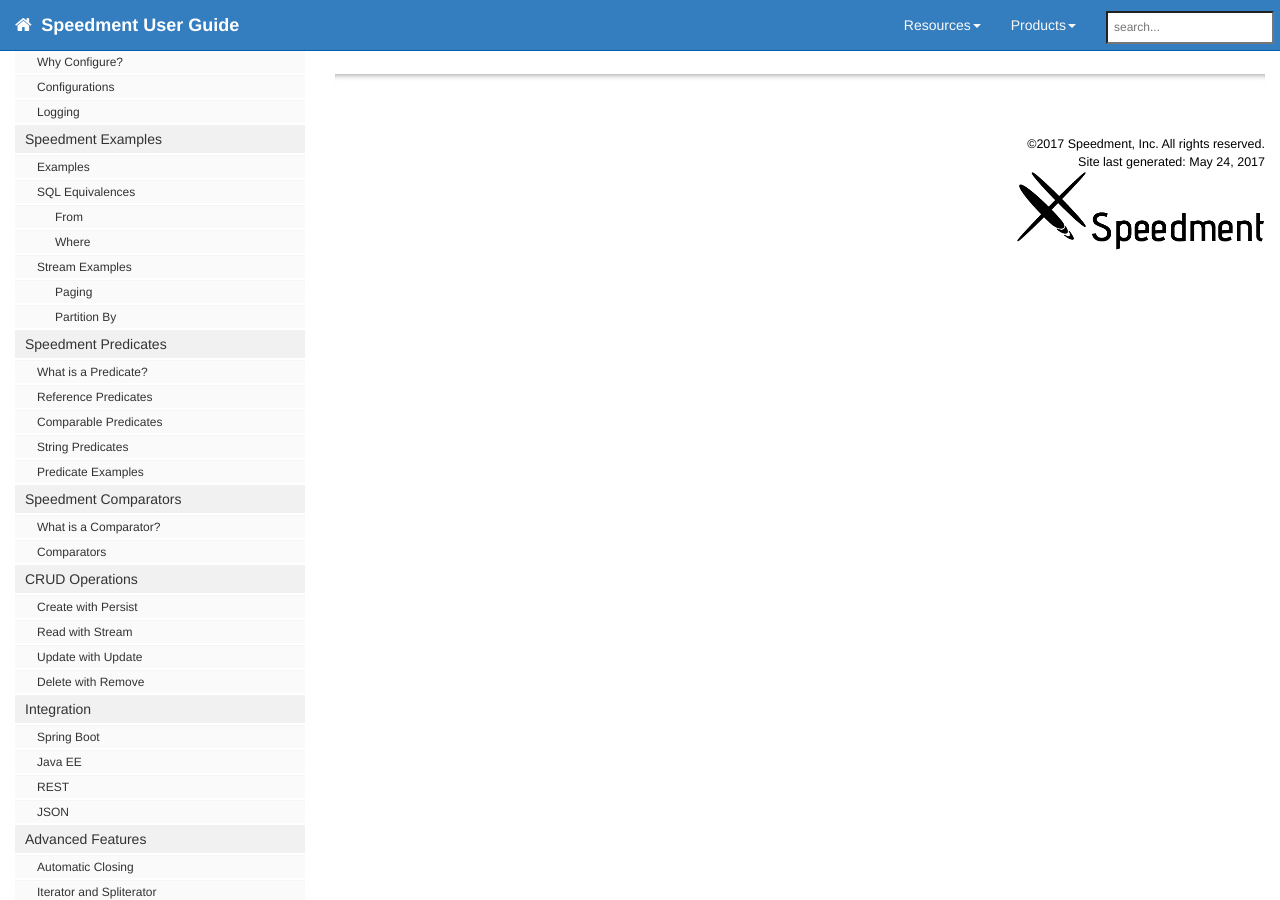
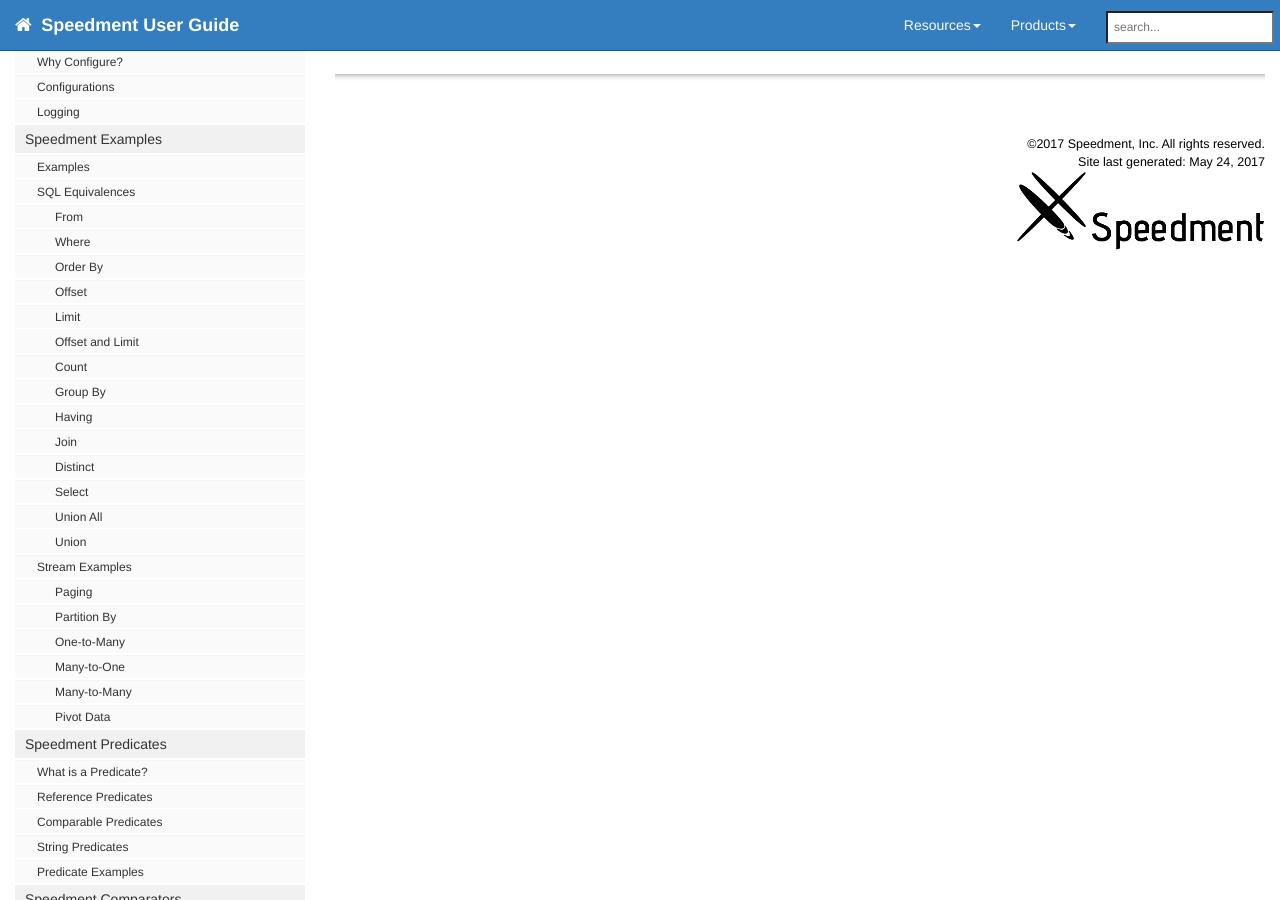
Before and after one commit to speedment/speedment-doc, a Jekyll site: the page built from index.md, in a window 1280 px wide and 900 px high, scrolled down 424 px. Built offline with Jekyll 4.4.1, drawn with Linux system fonts in a browser that asks for light colours; nearby versions of some CDN libraries; comment, search, counter and statistics services are not loaded; some of the changed lines change nothing that is shown.

Commit message:
finish submenu

```diff
--- a/_data/sidebars/mydoc_sidebar.yml
+++ b/_data/sidebars/mydoc_sidebar.yml
@@ -128,6 +128,66 @@
               output: web, pdf
               type: homepage
 
+            - title: Order By
+              url: speedment_examples.html#order-by
+              output: web, pdf
+              type: homepage
+
+            - title: Offset
+              url: speedment_examples.html#offset
+              output: web, pdf
+              type: homepage
+
+            - title: Limit
+              url: speedment_examples.html#limit
+              output: web, pdf
+              type: homepage
+
+            - title: Offset and Limit
+              url: speedment_examples.html#combining-offset-and-limit
+              output: web, pdf
+              type: homepage
+
+            - title: Count
+              url: speedment_examples.html#count
+              output: web, pdf
+              type: homepage
+
+            - title: Group By
+              url: speedment_examples.html#group-by
+              output: web, pdf
+              type: homepage
+
+            - title: Having
+              url: speedment_examples.html#having
+              output: web, pdf
+              type: homepage
+
+            - title: Join
+              url: speedment_examples.html#join
+              output: web, pdf
+              type: homepage
+
+            - title: Distinct
+              url: speedment_examples.html#distinct
+              output: web, pdf
+              type: homepage
+
+            - title: Select
+              url: speedment_examples.html#select
+              output: web, pdf
+              type: homepage
+
+            - title: Union All
+              url: speedment_examples.html#union-all
+              output: web, pdf
+              type: homepage
+
+            - title: Union
+              url: speedment_examples.html#union
+              output: web, pdf
+              type: homepage
+
         - title: Stream Examples
           url: speedment_examples.html#stream-examples
           output: web, pdf
@@ -144,6 +204,25 @@
               output: web, pdf
               type: homepage
 
+            - title: One-to-Many
+              url: speedment_examples.html#one-to-many
+              output: web, pdf
+              type: homepage
+
+            - title: Many-to-One
+              url: speedment_examples.html#many-to-one
+              output: web, pdf
+              type: homepage
+
+            - title: Many-to-Many
+              url: speedment_examples.html#many-to-many
+              output: web, pdf
+              type: homepage
+
+            - title: Pivot Data
+              url: speedment_examples.html#pivot-data
+              output: web, pdf
+              type: homepage
 
   - title: Speedment Predicates
     url: predicate.html#top
```
